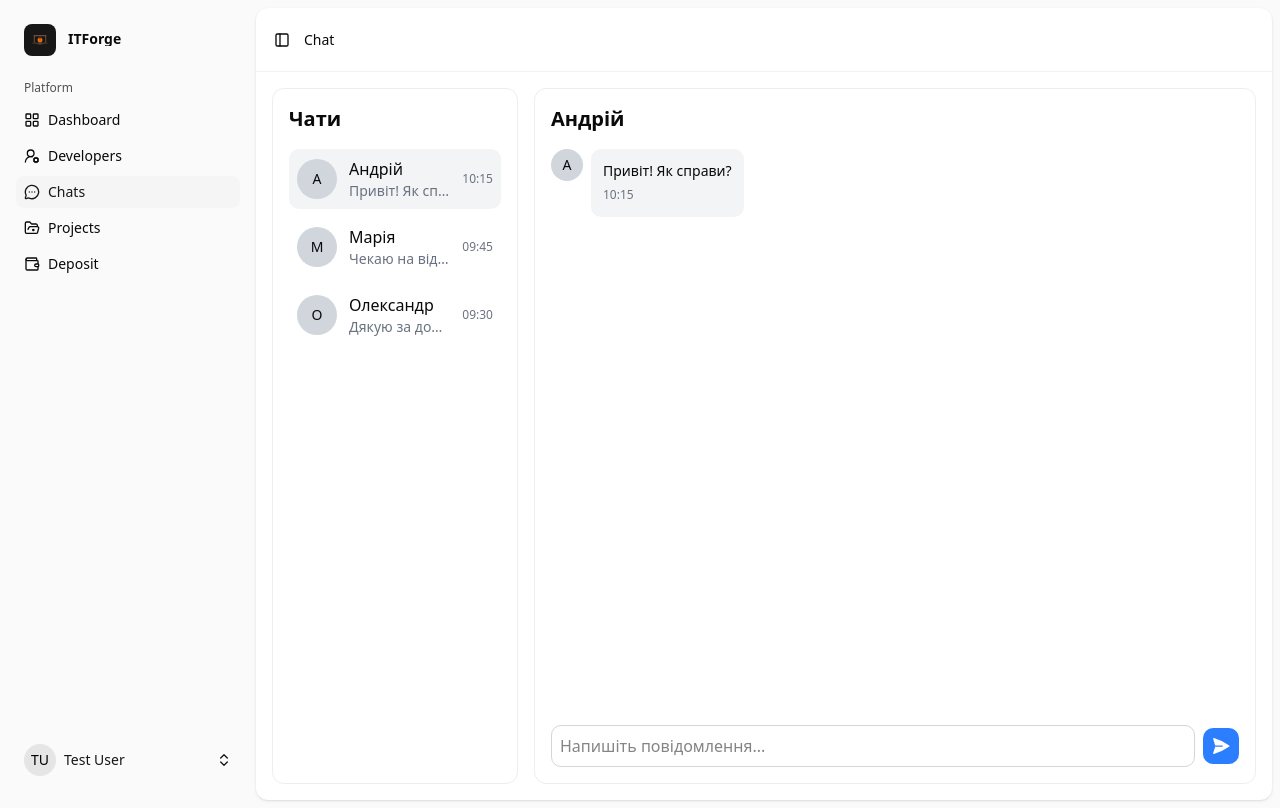
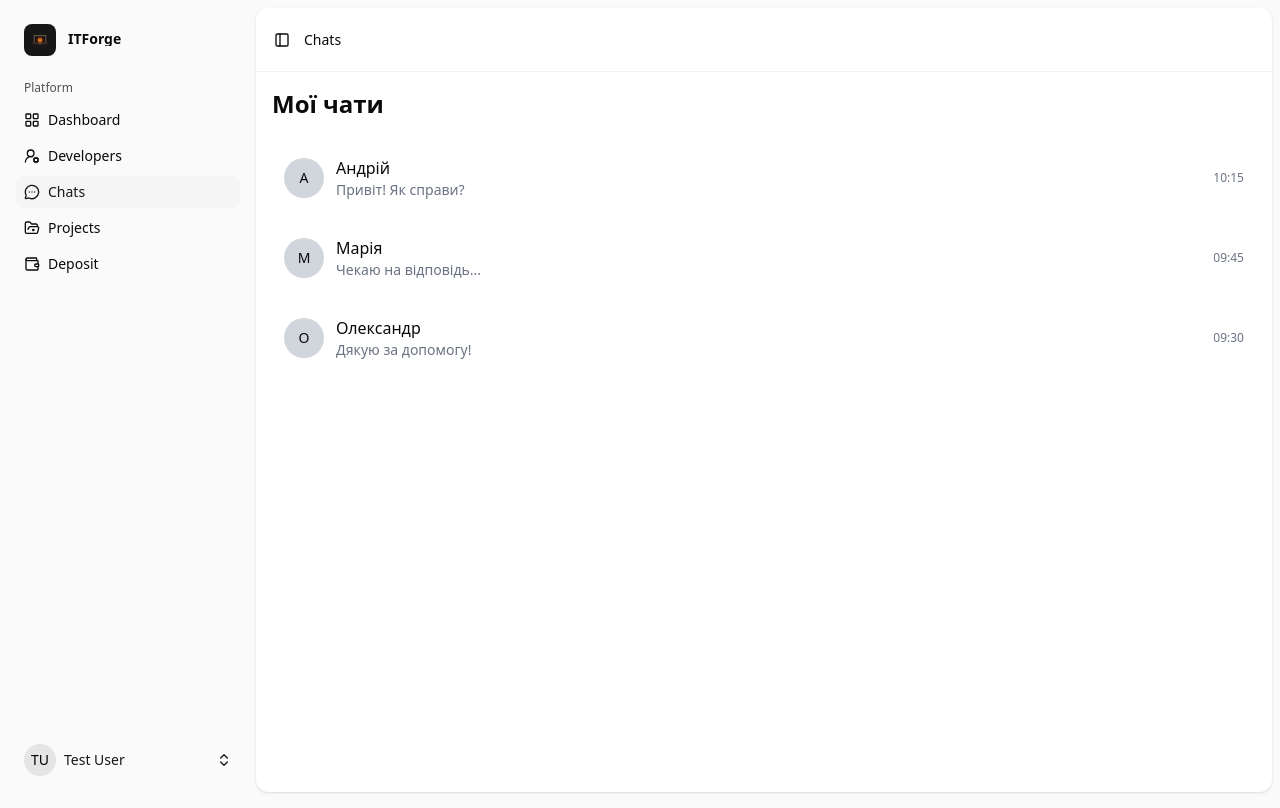
Before and after one commit to NightFury545/ITForge, a Laravel app: page /chats in a window 1280 px wide. Run offline with Laravel 12, Linux system fonts and the light colour scheme; a user stored in the database is signed in; data comes from the database, SQL or seed files in the repository; style sheets or scripts are compiled from the project's sources; some libraries are stand-ins or nearby versions; some web fonts are replaced.

Commit message:
Changed Chat Page

```diff
--- a/resources/js/components/chat-card.tsx
+++ b/resources/js/components/chat-card.tsx
@@ -1,73 +1,49 @@
-// components/ChatWindow.tsx
-import { useState } from 'react';
-import { PaperAirplaneIcon } from '@heroicons/react/24/solid';
-import { type Chat } from '@/types'; // Імпортуйте тип Chat
+import { type Chat } from '@/types';
 
 interface ChatWindowProps {
     activeChat: Chat;
-    onSendMessage: (message: string) => void; // Функція для надсилання повідомлення
-    messages: string[]; // Повідомлення для активного чату
+    messages: string[];
+    onSendMessage: (message: string) => void;
 }
 
-export default function ChatWindow({ activeChat, onSendMessage, messages }: ChatWindowProps) {
-    const [message, setMessage] = useState(''); // Стан для введення повідомлення
+export default function ChatWindow({ activeChat, messages, onSendMessage }: ChatWindowProps) {
+    const [newMessage, setNewMessage] = useState('');
 
-    // Функція для надсилання повідомлення
-    const handleSendMessage = () => {
-        if (message.trim()) {
-            onSendMessage(message); // Викликаємо функцію для надсилання повідомлення
-            setMessage(''); // Очищуємо поле введення
+    const handleSubmit = (e: React.FormEvent) => {
+        e.preventDefault();
+        if (newMessage.trim()) {
+            onSendMessage(newMessage);
+            setNewMessage('');
         }
     };
 
     return (
-        <div className="border-sidebar-border/70 dark:border-sidebar-border rounded-xl border p-4 w-full md:w-3/4">
-            <h2 className="text-xl font-semibold mb-4">{activeChat.name}</h2>
-            <div className="flex flex-col gap-4 h-[70vh] overflow-y-auto">
-                {/* Повідомлення від іншого користувача */}
-                <div className="flex items-start gap-2">
-                    <div className="h-8 w-8 rounded-full bg-gray-300 dark:bg-gray-600 flex items-center justify-center">
-                        <span className="text-sm">{activeChat.avatar}</span>
-                    </div>
-                    <div className="bg-gray-100 dark:bg-gray-700 p-3 rounded-lg max-w-[70%]">
-                        <p className="text-sm">{activeChat.lastMessage}</p>
-                        <span className="text-xs text-gray-500">{activeChat.lastMessageTime}</span>
-                    </div>
-                </div>
-
-                {/* Ваші повідомлення */}
-                {messages.map((msg, index) => (
-                    <div key={index} className="flex items-start gap-2 justify-end">
-                        <div className="bg-blue-500 text-white p-3 rounded-lg max-w-[70%]">
-                            <p className="text-sm">{msg}</p>
-                            <span className="text-xs text-blue-200">Just now</span>
-                        </div>
-                        <div className="h-8 w-8 rounded-full bg-blue-500 flex items-center justify-center">
-                            <span className="text-sm text-white">Я</span>
+        <div className="flex flex-col flex-1">
+            <div className="flex-1 p-4 overflow-y-auto">
+                {messages.map((msg, i) => (
+                    <div key={i} className="mb-3">
+                        <div className="bg-blue-100 dark:bg-blue-900 rounded-lg p-3 max-w-xs md:max-w-md">
+                            {msg}
                         </div>
                     </div>
                 ))}
             </div>
 
-            {/* Поле для введення повідомлення з іконкою надсилання */}
-            <div className="mt-4 flex items-center gap-2">
+            <form onSubmit={handleSubmit} className="p-4 border-t flex gap-2">
                 <input
                     type="text"
-                    placeholder="Напишіть повідомлення..."
-                    value={message}
-                    onChange={(e) => setMessage(e.target.value)} // Оновлюємо стан при введенні
-                    onKeyDown={(e) => {
-                        if (e.key === 'Enter') handleSendMessage(); // Надсилаємо повідомлення при натисканні Enter
-                    }}
-                    className="w-full p-2 rounded-lg border border-gray-300 dark:border-gray-600 bg-transparent focus:outline-none focus:ring-2 focus:ring-blue-500"
+                    value={newMessage}
+                    onChange={(e) => setNewMessage(e.target.value)}
+                    className="flex-1 border rounded-lg p-2"
+                    placeholder="Написати повідомлення..."
                 />
                 <button
-                    onClick={handleSendMessage} // Надсилаємо повідомлення при кліку
-                    className="p-2 bg-blue-500 text-white rounded-lg hover:bg-blue-600 transition-colors"
+                    type="submit"
+                    className="bg-blue-500 text-white px-4 py-2 rounded-lg"
                 >
-                    <PaperAirplaneIcon className="h-5 w-5" />
+                    Надіслати
                 </button>
-            </div>
+            </form>
         </div>
     );
 }
--- /dev/null
+++ b/resources/js/pages/chat.tsx
@@ -0,0 +1,84 @@
+import { useState } from 'react';
+import AppLayout from '@/layouts/app-layout';
+import { type BreadcrumbItem } from '@/types';
+import { Head, Link } from '@inertiajs/react';
+import ChatWindow from '@/components/chat-card';
+import { type Chat } from '@/types';
+
+const mockChats: Record<string, Chat> = {
+  '1': {
+    id: '1',
+    name: 'Андрій',
+    lastMessage: 'Привіт! Як справи?',
+    lastMessageTime: '10:15',
+    avatar: 'A',
+  },
+  '2': {
+    id: '2',
+    name: 'Марія',
+    lastMessage: 'Чекаю на відповідь...',
+    lastMessageTime: '09:45',
+    avatar: 'M',
+  },
+  '3': {
+    id: '3',
+    name: 'Олександр',
+    lastMessage: 'Дякую за допомогу!',
+    lastMessageTime: '09:30',
+    avatar: 'O',
+  },
+};
+
+const breadcrumbs: BreadcrumbItem[] = [
+  { title: 'Chats', href: '/chats' },
+  { title: 'Chat', href: '#' },
+];
+
+export default function ChatPage({ id }: { id: string }) {
+  const [messages, setMessages] = useState<string[]>([]);
+  const chat = mockChats[id];
+
+  const handleSendMessage = (message: string) => {
+    setMessages(prev => [...prev, message]);
+  };
+
+  if (!chat) {
+    return (
+      <AppLayout breadcrumbs={breadcrumbs}>
+        <Head title="Chat not found" />
+        <div className="p-4 text-center">
+          <p>Чат не знайдено</p>
+          <Link href="/chats" className="text-blue-600 hover:underline">
+            Повернутися до списку чатів
+          </Link>
+        </div>
+      </AppLayout>
+    );
+  }
+
+  return (
+    <AppLayout breadcrumbs={breadcrumbs}>
+      <Head title={`Chat with ${chat.name}`} />
+      <div className="flex flex-col h-full">
+        <div className="p-4 border-b flex items-center gap-3">
+          <Link
+            href="/chats"
+            className="md:hidden p-2 rounded-full hover:bg-gray-100"
+          >
+            ←
+          </Link>
+          <div className="h-10 w-10 rounded-full bg-gray-300 flex items-center justify-center">
+            <span className="text-sm">{chat.avatar}</span>
+          </div>
+          <h2 className="font-semibold">{chat.name}</h2>
+        </div>
+
+        <ChatWindow
+          activeChat={chat}
+          onSendMessage={handleSendMessage}
+          messages={messages}
+        />
+      </div>
+    </AppLayout>
+  );
+}
--- a/resources/js/pages/chats.tsx
+++ b/resources/js/pages/chats.tsx
@@ -1,20 +1,9 @@
-// pages/ChatPage.tsx
-import { useState } from 'react';
 import AppLayout from '@/layouts/app-layout';
 import { type BreadcrumbItem } from '@/types';
-import { Head } from '@inertiajs/react';
-import ChatWindow from '@/components/chat-card'; // Імпортуємо компонент ChatWindow
-import { type Chat } from '@/types'; // Імпортуємо тип Chat
+import { Head, Link } from '@inertiajs/react';
+import { type Chat } from '@/types';
 
-const breadcrumbs: BreadcrumbItem[] = [
-    {
-        title: 'Chat',
-        href: '/chats',
-    },
-];
-
-// Приклад даних про чати
-const initialChats: Chat[] = [
+const mockChats: Chat[] = [
   {
     id: '1',
     name: 'Андрій',
@@ -38,52 +27,25 @@ const initialChats: Chat[] = [
   },
 ];
 
-export default function ChatPage() {
-    const [activeChatId, setActiveChatId] = useState(initialChats[0].id); // Стан для активного чату
-    const [chats, setChats] = useState(initialChats); // Стан для списку чатів
-    const [chatMessages, setChatMessages] = useState<Record<string, string[]>>({}); // Стан для повідомлень кожного чату
+const breadcrumbs: BreadcrumbItem[] = [
+  { title: 'Chats', href: '/chats' },
+];
 
-    // Знаходимо активний чат за ID
-    const activeChat = chats.find((chat) => chat.id === activeChatId);
-
-    // Функція для надсилання повідомлення до активного чату
-    const handleSendMessage = (message: string) => {
-        if (activeChatId) {
-            // Оновлюємо повідомлення для активного чату
-            setChatMessages((prev) => ({
-                ...prev,
-                [activeChatId]: [...(prev[activeChatId] || []), message],
-            }));
-
-            // Оновлюємо останнє повідомлення в списку чатів
-            setChats((prevChats) =>
-                prevChats.map((chat) =>
-                    chat.id === activeChatId
-                        ? { ...chat, lastMessage: message, lastMessageTime: new Date().toLocaleTimeString() }
-                        : chat
-                )
-            );
-        }
-    };
-
+export default function ChatsPage() {
   return (
     <AppLayout breadcrumbs={breadcrumbs}>
-            <Head title="Chat" />
-            <div className="flex h-full flex-1 flex-col md:flex-row gap-4 rounded-xl p-4">
-                {/* Список чатів (ліва частина) */}
-                <div className="border-sidebar-border/70 dark:border-sidebar-border rounded-xl border p-4 w-full md:w-1/4">
-                    <h2 className="text-xl font-semibold mb-4">Чати</h2>
-                    <div className="space-y-2">
-                        {/* Сортуємо чати за часом останнього повідомлення (найновіші зверху) */}
-                        {chats
+      <Head title="Chats" />
+      <div className="rounded-xl p-4">
+        <h1 className="text-2xl font-bold mb-6">Мої чати</h1>
+
+        <div className="space-y-3">
+          {mockChats
             .sort((a, b) => b.lastMessageTime.localeCompare(a.lastMessageTime))
             .map((chat) => (
-                                <div
+              <Link
                 key={chat.id}
-                                    className={`flex items-center gap-3 p-2 hover:bg-gray-100 dark:hover:bg-gray-700 rounded-lg cursor-pointer ${
-                                        chat.id === activeChatId ? 'bg-gray-100 dark:bg-gray-700' : ''
-                                    }`}
-                                    onClick={() => setActiveChatId(chat.id)} // Перемикаємо активний чат
+                href={`/chat/${chat.id}`}
+                className="flex items-center gap-3 p-3 hover:bg-gray-100 dark:hover:bg-gray-700 rounded-lg transition-colors"
               >
                 <div className="h-10 w-10 rounded-full bg-gray-300 dark:bg-gray-600 flex items-center justify-center">
                   <span className="text-sm">{chat.avatar}</span>
@@ -93,19 +55,9 @@ export default function ChatPage() {
                   <p className="text-sm text-gray-500 truncate">{chat.lastMessage}</p>
                 </div>
                 <span className="text-xs text-gray-500">{chat.lastMessageTime}</span>
-                                </div>
+              </Link>
             ))}
         </div>
-                </div>
-
-                {/* Вікно переговорів (права частина) */}
-                {activeChat && (
-                    <ChatWindow
-                        activeChat={activeChat}
-                        onSendMessage={handleSendMessage} // Передаємо функцію для надсилання повідомлення
-                        messages={chatMessages[activeChatId] || []} // Повідомлення для активного чату
-                    />
-                )}
       </div>
     </AppLayout>
   );
--- a/resources/js/pages/project-details.tsx
+++ b/resources/js/pages/project-details.tsx
@@ -0,0 +1,116 @@
+import AppLayout from '@/layouts/app-layout';
+import { type BreadcrumbItem } from '@/types';
+import { Head } from '@inertiajs/react';
+
+const breadcrumbs: BreadcrumbItem[] = [
+    {
+        title: 'Проєкти',
+        href: '/projects',
+    }
+];
+
+export default function ProjectDetails() {
+    return (
+        <AppLayout breadcrumbs={breadcrumbs}>
+            <Head title="Деталі проєкту" />
+            <div className="bg-gray-50 p-8 text-gray-800">
+                <div className="mx-auto max-w-6xl">
+                    {/* Заголовок проєкту */}
+                    <h1 className="mb-6 text-3xl font-bold">UX/UI дизайн. Редизайн діючого українського сайту та адаптація для європейського ринку.</h1>
+
+                    {/* Категорія */}
+                    <div className="mb-8">
+                        <span className="rounded-full bg-blue-100 px-4 py-1 text-sm font-medium text-blue-800">
+                            Дизайн інтерфейсів (UI/UX)
+                        </span>
+                    </div>
+
+                    {/* Таблиця етапів */}
+                    <div className="mb-8 overflow-x-auto">
+                        <table className="w-full border-collapse">
+                            <thead>
+                                <tr className="border-b border-gray-200">
+                                    <th className="px-4 py-3 text-left">публікація</th>
+                                    <th className="px-4 py-3 text-left">приймання ставок</th>
+                                    <th className="px-4 py-3 text-left">погодження умов</th>
+                                    <th className="px-4 py-3 text-left">резервування</th>
+                                    <th className="px-4 py-3 text-left">виконання проєкту</th>
+                                    <th className="px-4 py-3 text-left">обмін відгуками</th>
+                                </tr>
+                            </thead>
+                        </table>
+                    </div>
+
+                    {/* Опис проєкту */}
+                    <div className="mb-8 rounded-lg bg-white p-6 shadow-sm">
+                        <h2 className="mb-4 text-xl font-semibold">Опис проєкту</h2>
+                        <p className="mb-4">
+                            Шукаємо дизайнера для редизайну сайту (e-commerce). Основна мета - адаптувати український сайт під європейського користувача, підвищити конверсію шляхом більш ефективного візуального представлення інформації.
+                        </p>
+                        <h3 className="mb-2 font-medium">Що потрібно зробити:</h3>
+                        <ul className="mb-4 list-disc pl-6">
+                            <li>Оновити сайт, адаптувавши під вимоги європейського користувача та зробити його більш привабливим та інформативним.</li>
+                            <li>Розробити карусель банерів, що передають ключові цінності.</li>
+                            <li>Додати варіант відображення відгуків на сайт</li>
+                        </ul>
+                        <p>
+                            Чекаємо на відгуки від дизайнерів із досвідом у UX/UI та розумінням того, як дизайн впливає на конверсію.
+                        </p>
+                    </div>
+
+                    {/* Інформація про замовника */}
+                    <div className="mb-8 grid grid-cols-1 gap-8 md:grid-cols-3">
+                        <div className="rounded-lg bg-white p-6 shadow-sm">
+                            <h3 className="mb-4 text-lg font-semibold">Замовник</h3>
+                            <p className="mb-2">Вадим Печенюк</p>
+                            <p className="text-gray-600">Вінниця 6</p>
+                        </div>
+
+                        <div className="rounded-lg bg-white p-6 shadow-sm">
+                            <h3 className="mb-4 text-lg font-semibold">Проєкт опублікований</h3>
+                            <p className="mb-2">2 години 46 хвилин тому</p>
+                            <p className="mb-2">1 день 21 година</p>
+                            <p className="text-gray-600">116 переглядів</p>
+                        </div>
+
+                        <div className="rounded-lg bg-white p-6 shadow-sm">
+                            <h3 className="mb-4 text-lg font-semibold">До закриття</h3>
+                            <p className="text-gray-600">13 днів 21 година</p>
+                        </div>
+                    </div>
+
+                    {/* Мітки */}
+                    <div className="mb-8 rounded-lg bg-white p-6 shadow-sm">
+                        <h3 className="mb-4 text-lg font-semibold">Мітки</h3>
+                        <div className="flex flex-wrap gap-2">
+                            <span className="rounded-full bg-gray-100 px-3 py-1 text-sm text-gray-800">редизайн</span>
+                            <span className="rounded-full bg-gray-100 px-3 py-1 text-sm text-gray-800">e-commerce</span>
+                            <span className="rounded-full bg-gray-100 px-3 py-1 text-sm text-gray-800">візуалізація</span>
+                        </div>
+                    </div>
+
+                    {/* Форма для ставок */}
+                    <div className="rounded-lg bg-white p-6 shadow-sm">
+                        <h2 className="mb-6 text-xl font-semibold">Зареєструватися та виконати проєкт</h2>
+                        <div className="overflow-x-auto">
+                            <table className="w-full border-collapse">
+                                <thead>
+                                    <tr className="border-b border-gray-200">
+                                        <th className="px-4 py-3 text-left">Ставки</th>
+                                        <th className="px-4 py-3 text-left">Обговорення</th>
+                                        <th className="px-4 py-3 text-left">типово</th>
+                                        <th className="px-4 py-3 text-left">дата</th>
+                                        <th className="px-4 py-3 text-left">онлайн</th>
+                                        <th className="px-4 py-3 text-left">рейтинг</th>
+                                        <th className="px-4 py-3 text-left">вартість</th>
+                                        <th className="px-4 py-3 text-left">час виконання</th>
+                                    </tr>
+                                </thead>
+                            </table>
+                        </div>
+                    </div>
+                </div>
+            </div>
+        </AppLayout>
+    );
+}
```
Lines whose indentation alone changed are shown as unchanged.
